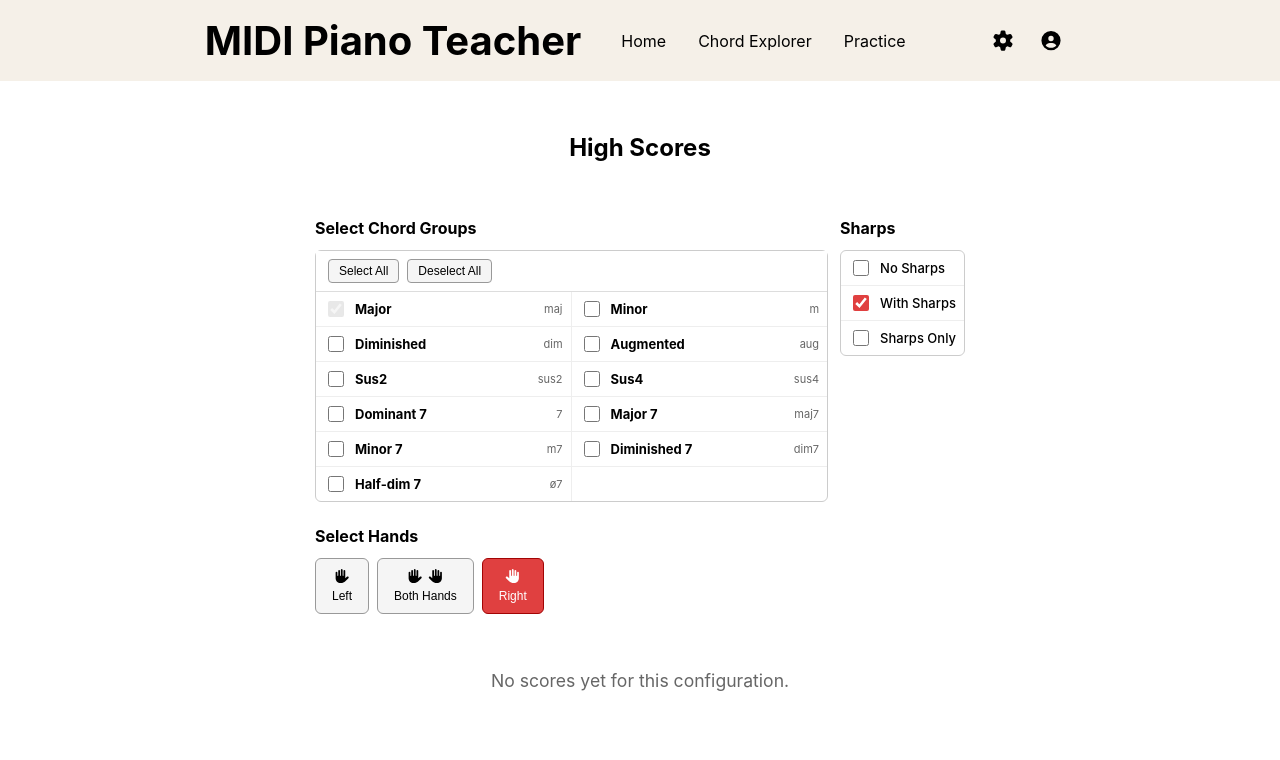
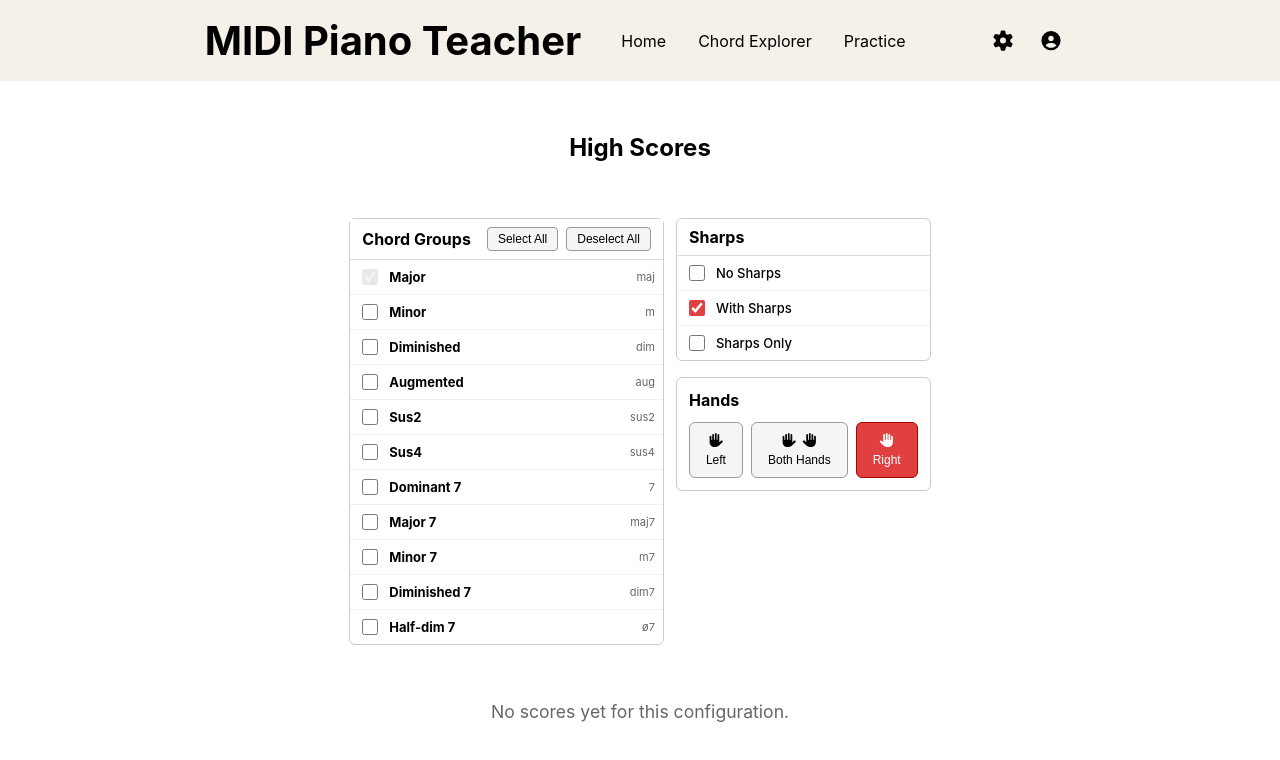
Before and after one commit to mjosephs1/midi-piano-teacher-web, a React (Create React App) app: page /practice-chords/high-scores in a window 1280 px wide. Shown: the top 760 px of the page. Built offline with nearby package versions, Linux system fonts and the light colour scheme.

Commit message:
Update Practice Configuration styling and layout for clarity and consistency

```diff
--- a/src/components/PracticeConfiguration.css
+++ b/src/components/PracticeConfiguration.css
@@ -1,6 +1,9 @@
 .practice-config {
   padding: 16px 0;
   width: 100%;
+  display: flex;
+  flex-direction: column;
+  gap: 16px;
 }
 
 .practice-config-label {
@@ -10,12 +13,12 @@
   text-align: left;
 }
 
+
 .config-top-row {
   display: flex;
   gap: 12px;
-  margin-bottom: 24px;
   min-width: 0;
-  width: 650px;
+  width: 100%;
 }
 
 .config-section {
@@ -23,19 +26,22 @@
   min-width: 0;
 }
 
-.config-section:last-child {
+.config-section--sharps {
   flex: 0 0 auto;
+  display: flex;
+  flex-direction: column;
+  gap: 16px;
 }
 
 .chord-group-list-container {
   border: 1px solid #ccc;
   border-radius: 6px;
   display: grid;
-  grid-template-columns: 1fr 1fr;
+  grid-template-columns: 1fr;
   position: relative;
 }
 
-.chord-group-list-toolbar {
+.chord-group-list-header {
   grid-column: 1 / -1;
   position: sticky;
   top: 0;
@@ -44,7 +50,19 @@
   border-bottom: 1px solid #ddd;
   padding: 8px 12px;
   display: flex;
+  justify-content: space-between;
+  align-items: center;
+  gap: 16px;
+}
+
+.chord-group-toolbar-buttons {
+  display: flex;
   gap: 8px;
+}
+
+.chord-group-list-header .practice-config-label,
+.sharps-list-header .practice-config-label {
+  margin: 0;
 }
 
 .chord-group-toolbar-btn {
@@ -67,15 +85,11 @@
   gap: 8px;
   padding: 6px 8px;
   cursor: pointer;
-  border-right: 1px solid #eee;
   border-bottom: 1px solid #eee;
   transition: background-color 0.2s;
   min-width: 0;
 }
 
-.chord-group-item:nth-child(2n+1) {
-  border-right: none;
-}
 
 .chord-group-item:last-child {
   border-bottom: none;
@@ -108,16 +122,17 @@
   margin-left: auto;
 }
 
-.config-top-row + .practice-config-label {
-  margin-top: 24px;
-}
-
 .sharps-list-container {
   border: 1px solid #ccc;
   border-radius: 6px;
   display: grid;
   grid-template-columns: 1fr;
   position: relative;
+}
+
+.sharps-list-header {
+  padding: 8px 12px;
+  border-bottom: 1px solid #ddd;
 }
 
 .sharps-item {
@@ -148,6 +163,12 @@
 .sharps-label {
   font-size: 13px;
   font-weight: 500;
+}
+
+.hands-card {
+  border: 1px solid #ccc;
+  border-radius: 6px;
+  padding: 12px;
 }
 
 .hands-buttons {
--- a/src/components/PracticeConfiguration.tsx
+++ b/src/components/PracticeConfiguration.tsx
@@ -39,11 +39,13 @@ export const PracticeConfiguration: FC<PracticeConfigurationProps> = ({
     <div className="practice-config">
       <div className="config-top-row">
         <div className="config-section">
-          <h3 className="practice-config-label">Select Chord Groups</h3>
           <div className="chord-group-list-container">
-            <div className="chord-group-list-toolbar">
+            <div className="chord-group-list-header">
+              <h3 className="practice-config-label">Chord Groups</h3>
+              <div className="chord-group-toolbar-buttons">
                 <button className="chord-group-toolbar-btn" onClick={selectAll}>Select All</button>
                 <button className="chord-group-toolbar-btn" onClick={deselectAll}>Deselect All</button>
+              </div>
             </div>
             {CHORD_PATTERNS.map(pattern => {
               const isSelected = config.selectedGroups.has(pattern.name);
@@ -63,9 +65,11 @@ export const PracticeConfiguration: FC<PracticeConfigurationProps> = ({
             })}
           </div>
         </div>
-        <div className="config-section">
+        <div className="config-section config-section--sharps">
+          <div className="sharps-list-container">
+            <div className="sharps-list-header">
               <h3 className="practice-config-label">Sharps</h3>
-          <div className="sharps-list-container">
+            </div>
             {sharpsOptions.map(option => (
               <label key={option.value} className="sharps-item">
                 <input
@@ -77,9 +81,8 @@ export const PracticeConfiguration: FC<PracticeConfigurationProps> = ({
               </label>
             ))}
           </div>
-        </div>
-      </div>
-      <h3 className="practice-config-label">Select Hands</h3>
+          <div className="hands-card">
+            <h3 className="practice-config-label">Hands</h3>
             <div className="hands-buttons">
               <button
                 className={`hands-btn${config.handsMode === 'left' ? ' selected' : ''}`}
@@ -107,5 +110,8 @@ export const PracticeConfiguration: FC<PracticeConfigurationProps> = ({
               </button>
             </div>
           </div>
+        </div>
+      </div>
+    </div>
   );
 };
```
Lines whose indentation alone changed are shown as unchanged.
